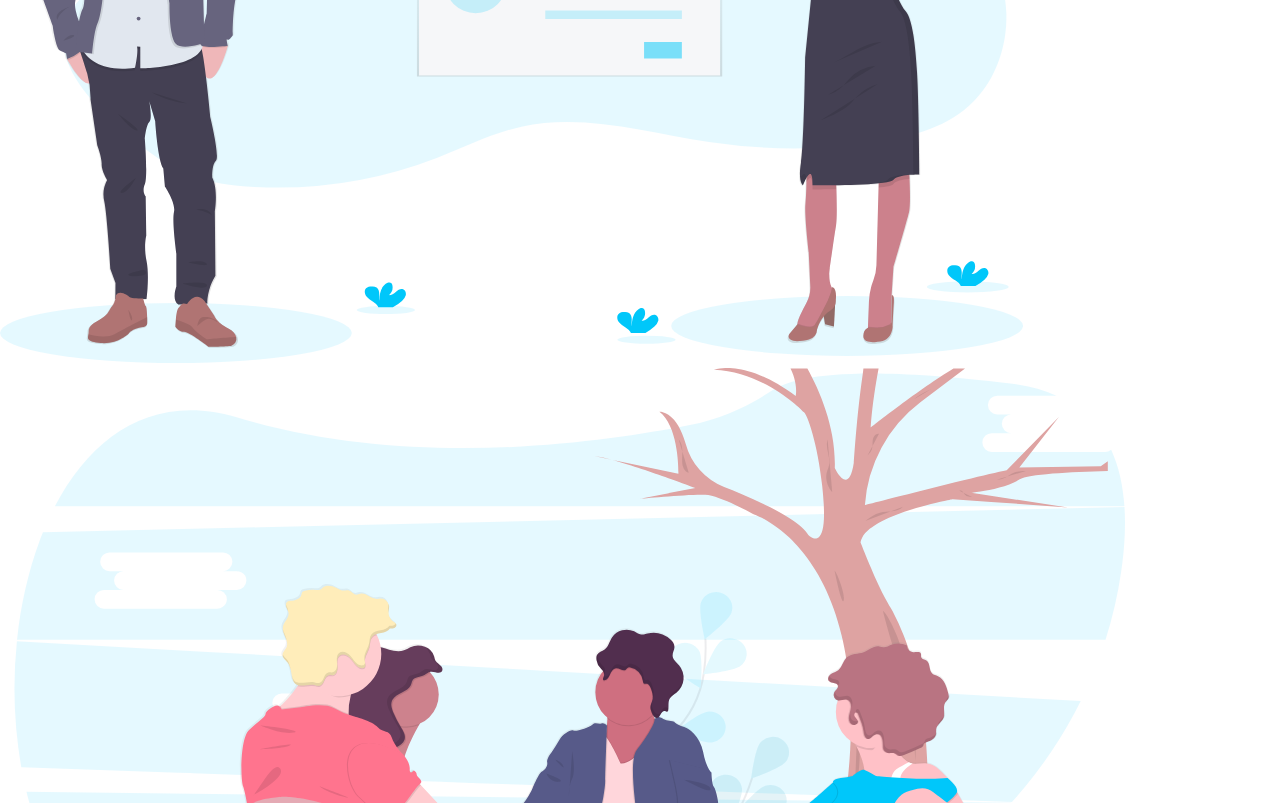
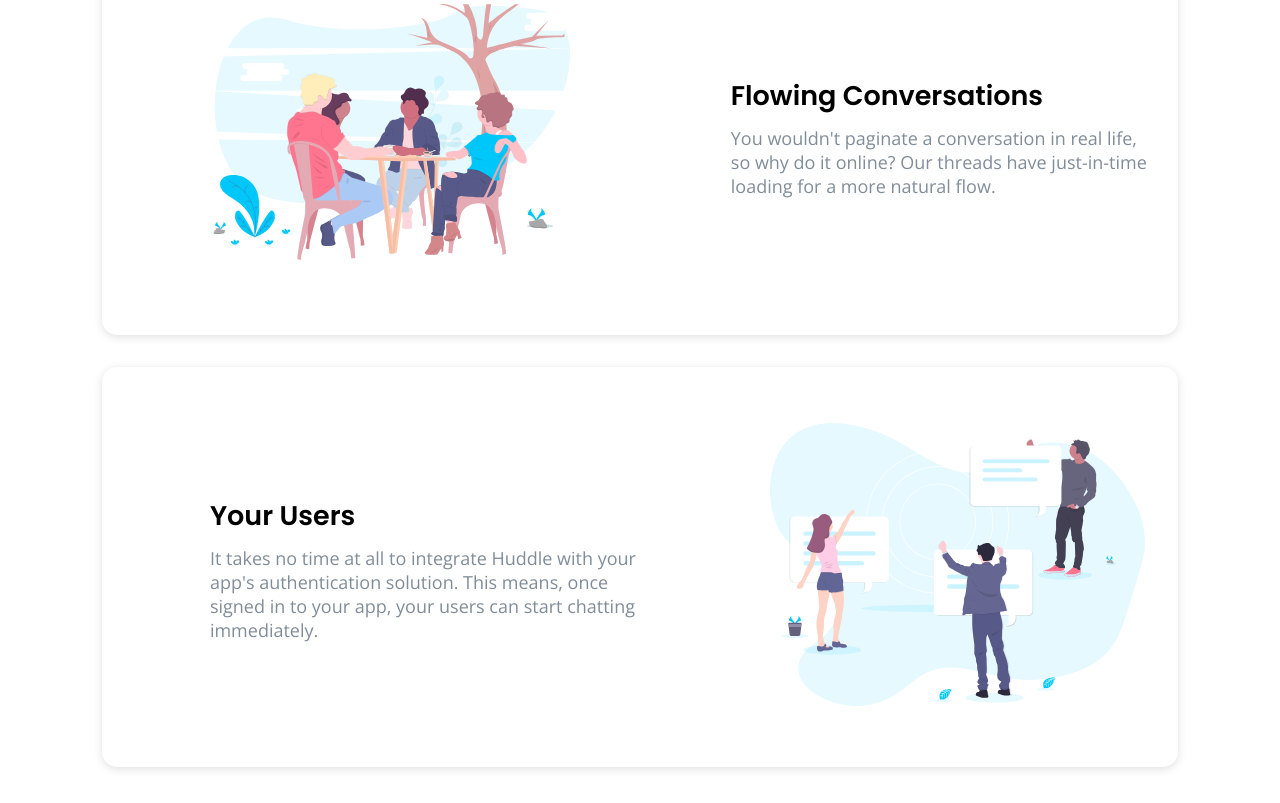
Before and after one commit to airaciv/huddle-landing-page, a plain HTML site: page index.html in a window 1280 px wide. Shown: the part 1237-2040 px from the top of the page. Drawn offline with nearby package versions, Linux system fonts and the light colour scheme.

Commit message:
complete middle container

```diff
--- a/css/styles.css
+++ b/css/styles.css
@@ -23,21 +23,21 @@ button {
   padding: 3% 7% 5% 7%;
 }
 
-.top-logo {
+.top-bar {
   align-items: center;
   display: flex;
   margin-bottom: 5%;
 }
 
-.top-logo img {
+.top-bar img {
   height: 30px;
 }
 
-.top-logo button {
+.top-bar button {
   background-color: #ffffff;
   border: none;
   border-radius: 60px;
-  box-shadow: rgba(0, 0, 0, 0.1) 0px 4px 12px;
+  box-shadow: rgba(149, 157, 165, 0.2) 0px 8px 24px;
   cursor: pointer;
   font-size: 0.8rem;
   font-weight: 600;
@@ -62,7 +62,7 @@ button {
   background-color: hsl(322, 100%, 66%);
   border: none;
   border-radius: 60px;
-  box-shadow: 2px 5px rgba(255, 82, 191, 0.1);
+  box-shadow: rgba(255, 82, 191, 0.2) 0px 8px 24px;
   cursor: pointer;
   color: white;
   font-size: 0.8rem;
@@ -79,3 +79,51 @@ button {
 }
 
 /********************* Middle Container *********************/
+.middle-container {
+  margin-top: 7%;
+  padding: 3% 8% 5% 8%;
+}
+
+.card {
+  align-items: center;
+  border-radius: 15px;
+  box-shadow: rgba(99, 99, 99, 0.2) 0px 2px 8px 0px;
+  display: flex;
+  margin-bottom: 3%;
+  height: 400px;
+}
+
+.card h2 {
+  margin-bottom: 0;
+}
+
+.card p {
+  color: hsl(208, 11%, 55%);
+  margin-top: 10px;
+}
+
+.card-description {
+  padding: 0 10%;
+  width: 40%;
+}
+
+.card-image {
+  margin: 4% 3% 4% auto;
+  width: 375px;
+}
+
+.card-image img {
+  max-width: 100%;
+}
+
+.card-image-left {
+  margin: 6% auto 6% 10%;
+  width: 500px;
+}
+
+.card-description-right {
+  padding: 0 2% 0 15%;
+  width: 55%;
+}
+
+/********************* Bottom Container *********************/
--- a/index.html
+++ b/index.html
@@ -21,7 +21,8 @@
 <body>
   <main>
     <div class="top-container">
-      <div class="top-logo">
+
+      <div class="top-bar">
         <img src="images/logo.svg" alt="logo">
         <button>Try It Free</button>
       </div>
@@ -37,27 +38,44 @@
           <img src="images/illustration-mockups.svg" alt="mockups">
         </div>
       </div>
+
     </div>
 
-    <div>
+    <div class="middle-container">
+
+      <div class="card">
+        <div class="card-description">
           <h2>Grow Together</h2>
           <p>Generate meaningful discussions with your audience and build a strong, loyal community.
             Think of the insightful conversations you miss out on with a feedback form.</p>
+        </div>
+        <div class="card-image">
           <img src="images/illustration-grow-together.svg" alt="grow-together">
         </div>
+      </div>
 
-    <div>
+      <div class="card">
+        <div class="card-image card-image-left">
           <img src="images/illustration-flowing-conversation.svg" alt="flowing-conversation">
+        </div>
+        <div class="card-description card-description-right">
           <h2>Flowing Conversations</h2>
           <p>You wouldn't paginate a conversation in real life, so why do it online? Our threads
             have just-in-time loading for a more natural flow.</p>
         </div>
+      </div>
 
-    <div>
+      <div class="card">
+        <div class="card-description">
           <h2>Your Users</h2>
           <p>It takes no time at all to integrate Huddle with your app's authentication solution.
             This means, once signed in to your app, your users can start chatting immediately.</p>
+        </div>
+        <div class="card-image">
           <img src="images/illustration-your-users.svg" alt="your-users">
+        </div>
+      </div>
+
     </div>
 
     <div>
```
Lines whose indentation alone changed are shown as unchanged.
